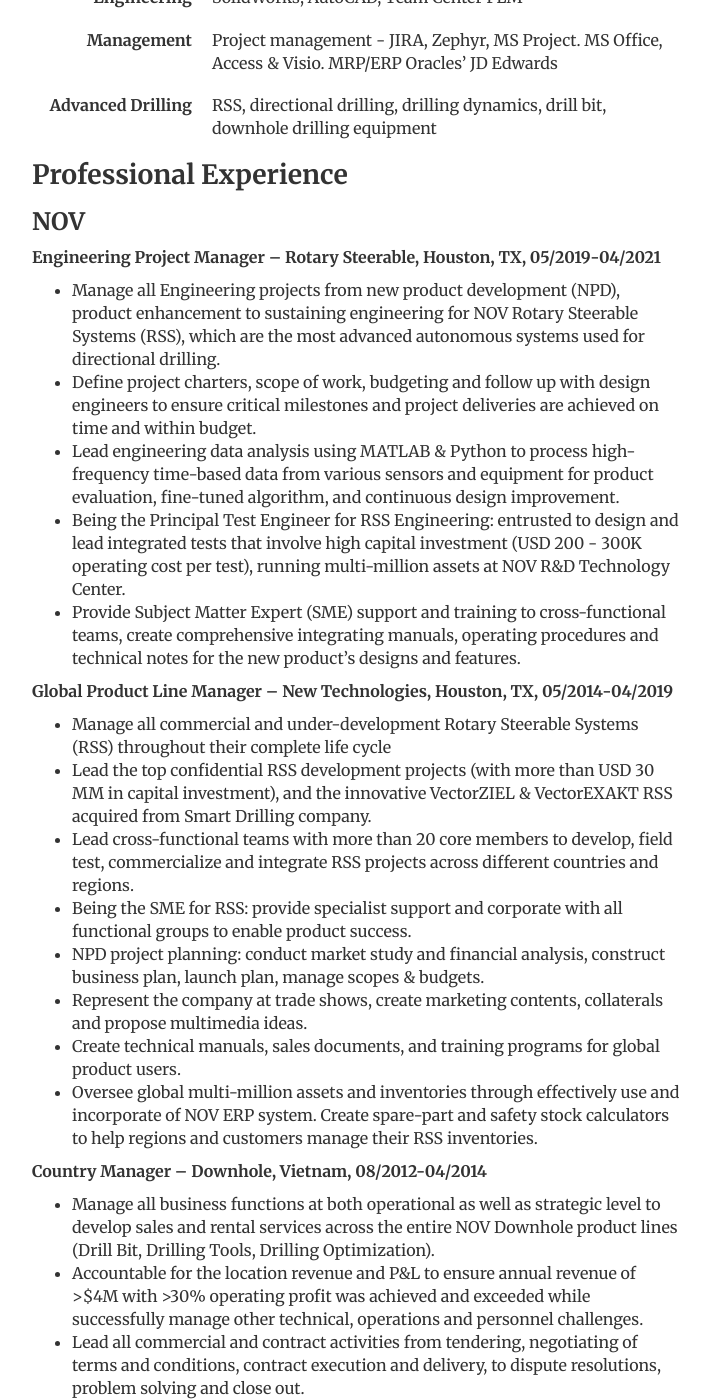
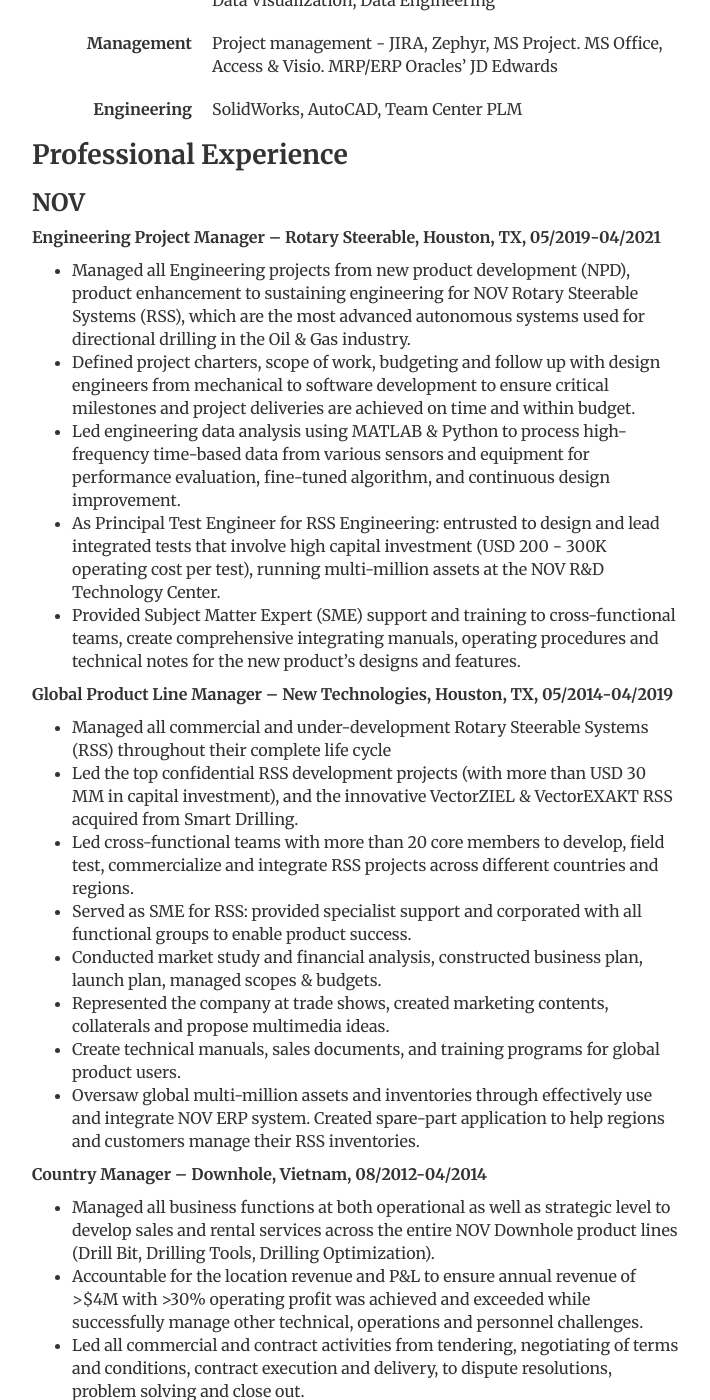
Before and after one commit to latuyetmai/latuyetmai.github.io, a Jekyll site: the page built from cv/index.html, in a window 1280 px wide and 1400 px high, scrolled down 695 px. Shown: the whole window, without its empty margins (284-994 px from the left). Built offline with Jekyll 4.4.1, drawn with Linux system fonts in a browser that asks for light colours; some of the changed text lies outside the part shown.

Commit message:
Update index.html

```diff
--- a/cv/index.html
+++ b/cv/index.html
@@ -8,13 +8,13 @@
 				<span itemprop="name"><h1>Mai La</h1></span>
 				<address>
 				<span itemprop="affiliation"><strong>UC Berkeley Data Science Graduate Student | Engineering Project Manager | Product Manager</strong><br></span>
-				<span itemprop="affiliation">Houston, TX | <a href="mailto:mai.la@berkeley.edu">mai.la@berkeley.edu</a> | <a href="http://www.linkedin.com/in/latuyetmai">linkedin.com/in/latuyetmai</a></span>
+				<span itemprop="affiliation"><a href="mailto:mai.la@berkeley.edu">mai.la@berkeley.edu</a> | <a href="http://www.linkedin.com/in/latuyetmai">linkedin.com/in/latuyetmai</a></span>
 				</address>
 				</div>
 
-				<p>Mai has 13 years with proven leadership and accomplishments in project management, product management and data analytics with NOV and Schlumberger - the Fortune 500 companies and global leaders in designing and manufacturing of drilling technologies in Oil & Gas Services sector.<br>
+				<p>Mai has over a decade with proven leadership and accomplishments in engineering data analytics and product management with the global leader companies in Oil & Gas Drilling industry.<br>
 				She has led multiple projects and cross-functional teams through high quality deliveries of cross regional projects both in the United State and International.<br>
-				Mai is passionate about data science and belives in the power of data insights.</p>
+				Mai has a passion for deriving impactful solutions and insights from data. She is currently pursuing a master's degree in data science at UC Berkeley and eager to apply her data science and analytical skills to solve complex business problems.</p>
 
 
 				<h2>Education</h2>
@@ -22,29 +22,26 @@
 				<ul>
 					<li>Master of Science, Information and Data Science <abbr title="Masters of Information & Data Science">(MIDS)</abbr></li>
 					<li>GPA: 4.0</li>
+					<li>Teaching Assistant for <a href="https://mids-w203.github.io/syllabus/">Statistics for Data Science (W203)</a>
 				</ul>
 
 
 				<h2>Competencies</h2>
 					<dl class="dl-horizontal">
 						<dt>Data Science Tools</dt>
-						<dd>Python, R, MATLAB, Bash, SQL, Docker, Spark, Kafka, Hadoop, Flask, Google Cloud</dd>
+						<dd>Python, R, MATLAB, SQL, Git, Bash, Docker, Spark, Kafka, Hadoop, Flask, Google Cloud</dd>
 					</dl>
 					<dl class="dl-horizontal">
 						<dt>Data Science Skills</dt>
-						<dd>Statistics, Data Wrangling, Data Analysis, Data Visualization, Data Engineering, Basic Machine Learning</dd>
-					</dl>
-					<dl class="dl-horizontal">
-						<dt>Engineering</dt>
-						<dd>SolidWorks, AutoCAD, Team Center PLM</dd>
+						<dd>Statistics, Data Wrangling, Machine Learning, Data Analysis, Data Visualization, Data Engineering</dd>
 					</dl>
 					<dl class="dl-horizontal">
 						<dt>Management</dt>
 						<dd>Project management - JIRA, Zephyr, MS Project. MS Office, Access & Visio. MRP/ERP Oracles’ JD Edwards</dd>
 					</dl>
 					<dl class="dl-horizontal">
-						<dt>Advanced Drilling</dt>
-						<dd>RSS, directional drilling, drilling dynamics, drill bit, downhole drilling equipment</dd>
+						<dt>Engineering</dt>
+						<dd>SolidWorks, AutoCAD, Team Center PLM</dd>
 					</dl>
 
 
@@ -52,47 +49,46 @@
 				<h3>NOV</h3>
 				<p><strong>Engineering Project Manager – Rotary Steerable, Houston, TX, 05/2019-04/2021</strong></p>
 				<ul>
-				<li>Manage all Engineering projects from new product development (NPD), product enhancement to sustaining engineering for NOV Rotary Steerable Systems (RSS), which are the most advanced autonomous systems used for directional drilling. </li>
-				<li>Define project charters, scope of work, budgeting and follow up with design engineers to ensure critical milestones and project deliveries are achieved on time and within budget. </li>
-				<li>Lead engineering data analysis using MATLAB & Python to process high-frequency time-based data from various sensors and equipment for product evaluation, fine-tuned algorithm, and continuous design improvement.</li>
-				<li>Being the Principal Test Engineer for RSS Engineering: entrusted to design and lead integrated tests that involve high capital investment (USD 200 - 300K operating cost per test), running multi-million assets at NOV R&D Technology Center.</li>
-				<li>Provide Subject Matter Expert (SME) support and training to cross-functional teams, create comprehensive integrating manuals, operating procedures and technical notes for the new product’s designs and features.</li>
+					<li>Managed all Engineering projects from new product development (NPD), product enhancement to sustaining engineering for NOV Rotary Steerable Systems (RSS), which are the most advanced autonomous systems used for directional drilling in the Oil & Gas industry. </li>
+					<li>Defined project charters, scope of work, budgeting and follow up with design engineers from mechanical to software development to ensure critical milestones and project deliveries are achieved on time and within budget. </li>
+					<li>Led engineering data analysis using MATLAB & Python to process high-frequency time-based data from various sensors and equipment for performance evaluation, fine-tuned algorithm, and continuous design improvement.</li>
+					<li>As Principal Test Engineer for RSS Engineering: entrusted to design and lead integrated tests that involve high capital investment (USD 200 - 300K operating cost per test), running multi-million assets at the NOV R&D Technology Center.</li>
+					<li>Provided Subject Matter Expert (SME) support and training to cross-functional teams, create comprehensive integrating manuals, operating procedures and technical notes for the new product’s designs and features.</li>
 				</ul>
 
 				<p><strong>Global Product Line Manager – New Technologies, Houston, TX, 05/2014-04/2019</strong></p>
 				<ul>
-					<li>Manage all commercial and under-development Rotary Steerable Systems (RSS) throughout their complete life cycle</li>
-					<li>Lead the top confidential RSS development projects (with more than USD 30 MM in capital investment), and the innovative VectorZIEL & VectorEXAKT RSS acquired from Smart Drilling company.</li>
-					<li>Lead cross-functional teams with more than 20 core members to develop, field test, commercialize and integrate RSS projects across different countries and regions.</li>
-					<li>Being the SME for RSS: provide specialist support and corporate with all functional groups to enable product success.</li>
-					<li>NPD project planning: conduct market study and financial analysis, construct business plan, launch plan, manage scopes & budgets.</li>
-					<li>Represent the company at trade shows, create marketing contents, collaterals and propose multimedia ideas.</li>
+					<li>Managed all commercial and under-development Rotary Steerable Systems (RSS) throughout their complete life cycle</li>
+					<li>Led the top confidential RSS development projects (with more than USD 30 MM in capital investment), and the innovative VectorZIEL & VectorEXAKT RSS acquired from Smart Drilling.</li>
+					<li>Led cross-functional teams with more than 20 core members to develop, field test, commercialize and integrate RSS projects across different countries and regions.</li>
+					<li>Served as SME for RSS: provided specialist support and corporated with all functional groups to enable product success.</li>
+					<li>Conducted market study and financial analysis, constructed business plan, launch plan, managed scopes & budgets.</li>
+					<li>Represented the company at trade shows, created marketing contents, collaterals and propose multimedia ideas.</li>
 					<li>Create technical manuals, sales documents, and training programs for global product users.</li>
-					<li>Oversee global multi-million assets and inventories through effectively use and incorporate of NOV ERP system. Create spare-part and safety stock calculators to help regions and customers manage their RSS inventories.</li>
+					<li>Oversaw global multi-million assets and inventories through effectively use and integrate NOV ERP system. Created spare-part application to help regions and customers manage their RSS inventories.</li>
 				</ul>
 
 				<p><strong>Country Manager – Downhole, Vietnam, 08/2012-04/2014</strong></p>
 				<ul>
-					<li>Manage all business functions at both operational as well as strategic level to develop sales and rental services across the entire NOV Downhole product lines (Drill Bit, Drilling Tools, Drilling Optimization).</li>
+					<li>Managed all business functions at both operational as well as strategic level to develop sales and rental services across the entire NOV Downhole product lines (Drill Bit, Drilling Tools, Drilling Optimization).</li>
 					<li>Accountable for the location revenue and P&L to ensure annual revenue of >$4M with >30% operating profit was achieved and exceeded while successfully manage other technical, operations and personnel challenges.</li>
-					<li>Lead all commercial and contract activities from tendering, negotiating of terms and conditions, contract execution and delivery, to dispute resolutions, problem solving and close out.</li>
-					<li>Provide training and career development programs to Drilling and Sales Engineers for the region and Southeast Asia area. </li>
-					<li>Build a strong capable team and rapport between team members through leadership and teamwork.</li>
-					<li>Monitor frequent financial data reviews and analysis including budgeting, forecasting, P&L, market share & sales reports.</li>
-					<li>Fostered a loyal network of clientele, excelled in business development. Enter new customers and won 90% market share.</li>
+					<li>Led all commercial and contract activities from tendering, negotiating of terms and conditions, contract execution and delivery, to dispute resolutions, problem solving and close out.</li>
+					<li>Provided training and career development programs to Drilling and Sales Engineers for the region and Southeast Asia area. </li>
+					<li>Built a strong capable team and rapport between team members through leadership and teamwork.</li>
+					<li>Monitored financial data reviews and analysis including budgeting, forecasting, P&L, market share & sales reports.</li>
+					<li>Fostered a loyal network of clientele, excelled in business development. Entered new customers and won 90% market share.</li>
 				</ul>
 
 				<p><strong>Drilling Solution Engineer, Vietnam, 05/2011-07/2012</strong></p>
 				<ul>
-					<li>Provide drilling data analysis and rig-site supervising for Drill Bit and Advanced Drilling Optimization Services, select Drill Bit designs for various challenging applications (high pressure & high temperature, deep water, plastic shales).</li>
+					<li>Directed drilling data analysis, optimization and equipment design selection.</li>
 				</ul>
 
 				<h3>SCHLUMBERGER</h3>
 				<p><strong>Technical and Sales Support Engineer, Vietnam, 12/2010-04/2011</strong></p>
 				<p><strong>Field Engineer, Vietnam, 12/2010-04/2011</strong></p>
 				<ul>
-					<li>Develop technical and commercial proposals, tenders, provide customer training & support.</li>
-					<li>Advance into a rig-site engineer-in-charge/ supervisor, oversee operations in offshore and onshore locations in Southeast Asia & Middle East with direct quality assurance throughout the entire project.</li>
+					<li>Engineer in charge, supervisor for offshore rig operations. Provided engineering and sales support</li>
 				</ul>
 
 
```
